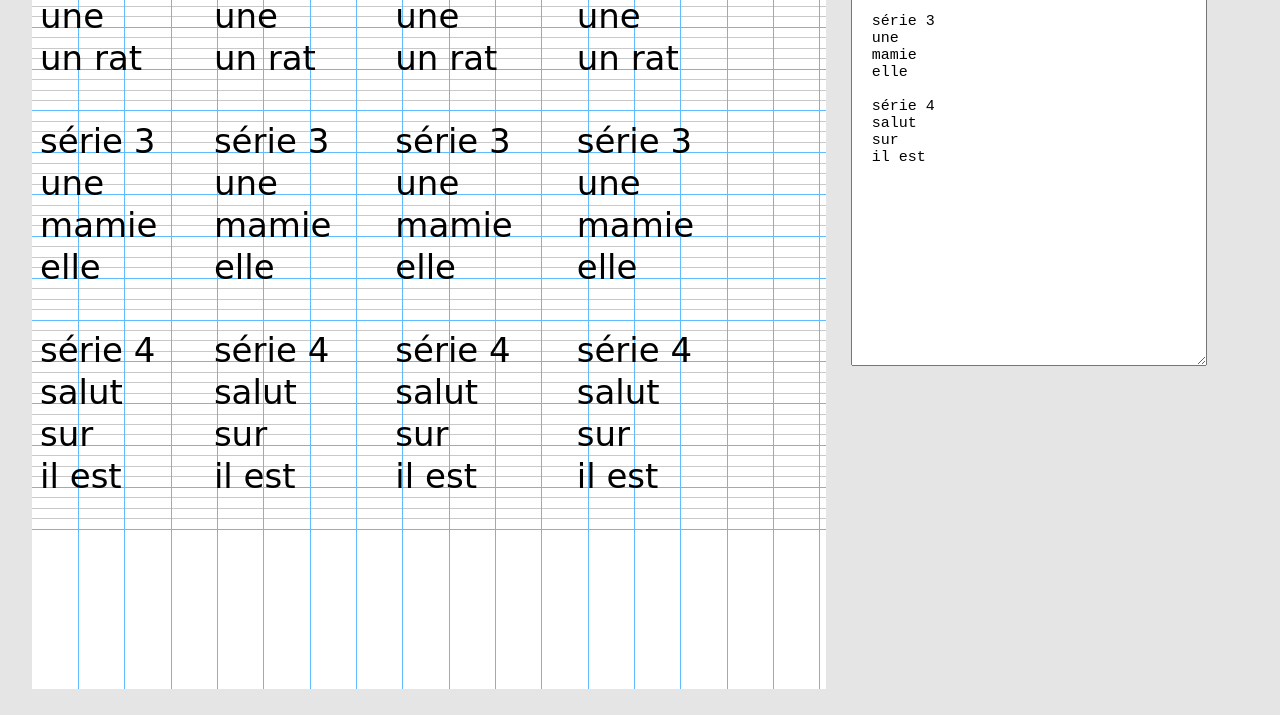
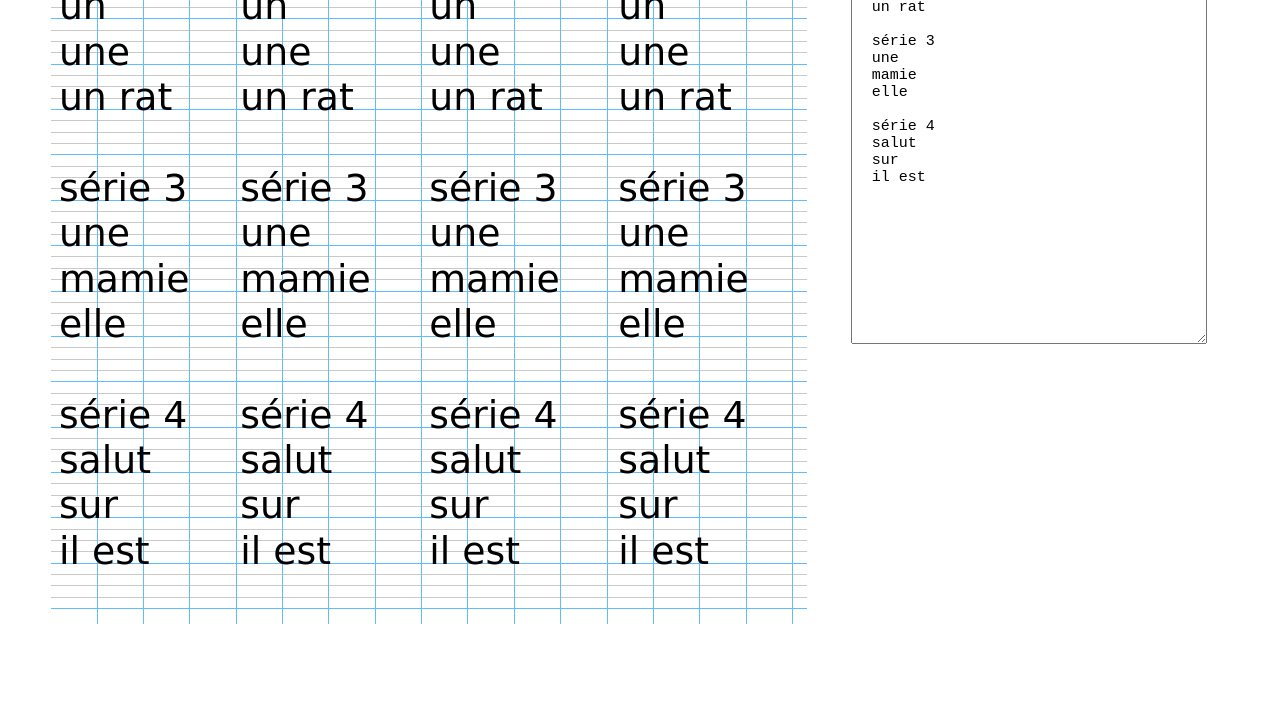
Before and after one commit to sfauvart/ecole-seyes_mots, a website: page src/index.html in a window 1280 px wide. Shown: the part 442-1157 px from the top of the page. After the commit the page ends 1074 px from the top, so only its background shows below. Drawn offline with Linux system fonts and the light colour scheme.

Commit message:
configuration taille de la page

```diff
--- a/src/index.html
+++ b/src/index.html
@@ -6,14 +6,17 @@
   </head>
   <body>
     <template id="line-template">
-      <div id="line">
-        <hr class="inter"/><hr class="inter"/><hr class="inter"/><hr class="first"/>
+      <div class="line">
+        <div class="inter"></div>
+        <div class="inter"></div>
+        <div class="inter"></div>
+        <div class="first"></div>
         <div id="content"><span><slot name="value"></slot></span></div>
       </div>
     </template>
 
     <div class="grid grid_page_and_config">
-      <div id="pageA4">
+      <div id="page">
         <div id="lines">
         </div>
 
@@ -54,24 +57,29 @@
     </div>
     <div id="config">
       <form>
-        <label for="margin-activation"><input type="checkbox" id="margin-activation" name="margin-activation" role="switch" >Avec marge à gauche</label>
         <div class="grid">
+          <label for="page-height">Hauteur de la page<input type="number" id="page-height" name="page-height" placeholder="280" required value="280"></label>
+          <label for="page-width">Largeur de la page<input type="number" id="page-width" name="page-width" placeholder="200" required value="200"></label>
+          <button id="page-switch">🔃 Inverser</button>
+        </div>
+        <div class="grid">
+          <label for="margin-activation"><input type="checkbox" id="margin-activation" name="margin-activation" role="switch" >Avec marge à gauche</label>
           <label for="margin-color">Couleur de la marge<input type="color" id="margin-color" name="margin-color" required value="#ff5555"></label>
           <label for="margin-gap">Début de la marge<input type="number" id="margin-gap" name="margin-gap" placeholder="15" required value="15"></label>
-          <label for="gap-vertical">Hauteur de l'interligne<input type="number" id="gap-vertical" name="gap-vertical" placeholder="3" required value="3"></label>
         </div>
         <div class="grid">
+          <label for="gap-vertical">Hauteur de l'interligne<input type="number" id="gap-vertical" name="gap-vertical" placeholder="3" required value="3"></label>
           <label for="interline-main-color">Couleur des carreaux<input type="color" id="interline-main-color" name="interline-main-color" required value="#5fbcff"></label>
           <label for="interline-second-color">Couleur de l'interligne<input type="color" id="interline-second-color" name="interline-second-color" required value="#c9c9c9"></label>
           <!-- <label for="interline-gap-horizontal">interline-gap-horizontal<input type="number" id="interline-gap-horizontal" name="interline-gap-horizontal" placeholder="15" required value="15"></label> -->
         </div>
         <div class="grid">
           <label for="interline-height">Epaisseur de l'interligne<input type="number" id="interline-height" name="interline-height" placeholder="0.5" required value="0.5"></label>
-          <label for="font-size">Taille de la police (mm)<input type="number" id="font-size" name="font-size" placeholder="9" required value="9"></label>
+          <label for="font-size">Taille de la police (mm)<input type="number" id="font-size" name="font-size" placeholder="10" required value="10"></label>
         </div>
         <div class="grid">
           <label for="repeat-row">Répétition<input type="number" id="repeat-row" min="0" name="repeat-row" placeholder="3" required value="3"></label>
-          <label for="repeat-gap">Décalage<input type="number" id="repeat-gap" name="repeat-gap" placeholder="48" required value="48"></label>
+          <label for="repeat-gap">Décalage<input type="number" id="repeat-gap" name="repeat-gap" placeholder="50" required value="50"></label>
         </div>
       </form>
 
--- a/src/index.js
+++ b/src/index.js
@@ -7,9 +7,11 @@ let config = {
   "interline-main-color": "#5fbcff",
   "interline-second-color": "#c9c9c9",
   "interline-height": 0.5,
-  "font-size": 9,
+  "font-size": 10,
   "repeat-row": 3,
-  "repeat-gap": 48,
+  "repeat-gap": 50,
+  "page-height": 280,
+  "page-width": 200,
 };
 
 let varCss = {
@@ -47,7 +49,7 @@ function updateDOM() {
       content.style = `left: calc(var(--seyes-margin-gap) + ${
         (i + 1) * config["repeat-gap"]
       }mm)`;
-      clone.querySelector("#line").appendChild(content);
+      clone.querySelector(".line").appendChild(content);
     }
 
     lines.appendChild(clone);
@@ -70,6 +72,8 @@ function updateConfig() {
   varCss["interline-second-color"] = config["interline-second-color"];
   varCss["interline-height"] = `${config["interline-height"]}mm`;
   varCss["font-size"] = `${config["font-size"]}mm`;
+  varCss["page-height"] = `${config["page-height"]}mm`;
+  varCss["page-width"] = `${config["page-width"]}mm`;
 
   for (const item in varCss) {
     r.style.setProperty(`--seyes-${item}`, varCss[item]);
@@ -92,12 +96,28 @@ document.querySelector("#margin-activation").onclick = (evt) => {
   "font-size",
   "repeat-row",
   "repeat-gap",
+  "page-height",
+  "page-width",
 ].forEach((key) => {
   document.querySelector(`#${key}`).onchange = (evt) => {
     config[key] = evt.target.value;
     updateConfig();
   };
 });
+
+document.querySelector('#page-switch').onclick = (evt) => {
+  evt.preventDefault();
+
+  const height = document.querySelector('#page-height').value;
+  const width = document.querySelector('#page-width').value;
+
+  document.querySelector('#page-width').value = height;
+  document.querySelector('#page-height').value = width;
+
+  config["page-width"] = height;
+  config["page-height"] = width;
+  updateConfig();
+};
 
 updateConfig();
 
--- a/src/styles.css
+++ b/src/styles.css
@@ -12,20 +12,16 @@
 } */
 
 body {
-  background-color: rgba(0, 0, 0, 0.1);
+  background-color: white;
 }
 
-@page {
-  size: A4;
-  margin: 0;
-}
 @media print {
   html,
   body {
-    width: 210mm;
-    height: 297mm;
+    height: var(--seyes-page-height);
+    width: var(--seyes-page-width);
   }
-  #pageA4 {
+  #page {
     page-break-after: always;
   }
   #config {
@@ -33,13 +29,12 @@ body {
   }
 }
 
-#pageA4 {
+#page {
   background: white;
-  width: 21cm;
-  height: 29.7cm;
+  height: var(--seyes-page-height);
+  width: var(--seyes-page-width);
   display: block;
   margin: 0 auto;
-  margin-bottom: 0.5cm;
   position: relative;
   overflow: hidden;
 }
@@ -68,26 +63,20 @@ textarea {
   grid-template-columns:2fr 1fr;
 }
 
-#line {
-  position: relative;
-  width: 100%;
+.line {
+  height: 12mm;
+  display: grid;
+  grid-template-columns: 1fr;
+  grid-template-rows: repeat(4, 1fr);
+  grid-column-gap: 0px;
+  grid-row-gap: 0px;
 }
-#line hr.first {
-  border-style: none;
-  height: var(--seyes-gap-vertical);
-  margin: 0;
-  padding: 0;
-  margin-bottom: calc(var(--seyes-interline-height) * -1);
+
+.line .inter {
+  border-bottom: var(--seyes-interline-height) solid var(--seyes-interline-second-color);
+}
+.line .first {
   border-bottom: var(--seyes-interline-height) solid var(--seyes-interline-main-color);
-}
-#line hr.inter {
-  border-style: none;
-  height: var(--seyes-gap-vertical);
-  max-height: var(--seyes-gap-vertical);
-  margin: 0;
-  padding: 0;
-  margin-bottom: calc(var(--seyes-interline-height) * -1);
-  border-bottom: var(--seyes-interline-height) solid var(--seyes-interline-second-color);
 }
 
 #content {
@@ -102,7 +91,7 @@ textarea {
   position: absolute;
   left: 0;
   bottom: 0;
-  margin-bottom: calc(var(--seyes-interline-height) * -1);
+  /* margin-bottom: calc(var(--seyes-interline-height) * -1); */
   line-height: 0;
 }
 
@@ -115,7 +104,7 @@ textarea {
 
 .margin {
   border-left: var(--seyes-margin-thickness) solid var(--seyes-margin-color);
-  height: 29.7cm;
+  height: var(--seyes-page-height);
   position: absolute;
   left: var(--seyes-margin-gap);
   right: 0;
@@ -124,7 +113,7 @@ textarea {
 }
 .vl {
   border-left: var(--seyes-interline-height) solid var(--seyes-interline-main-color);
-  height: 29.7cm;
+  height: var(--seyes-page-height);
   position: relative;
   left: var(--seyes-interline-gap-horizontal);
   width: var(--seyes-interline-gap-horizontal);
```
